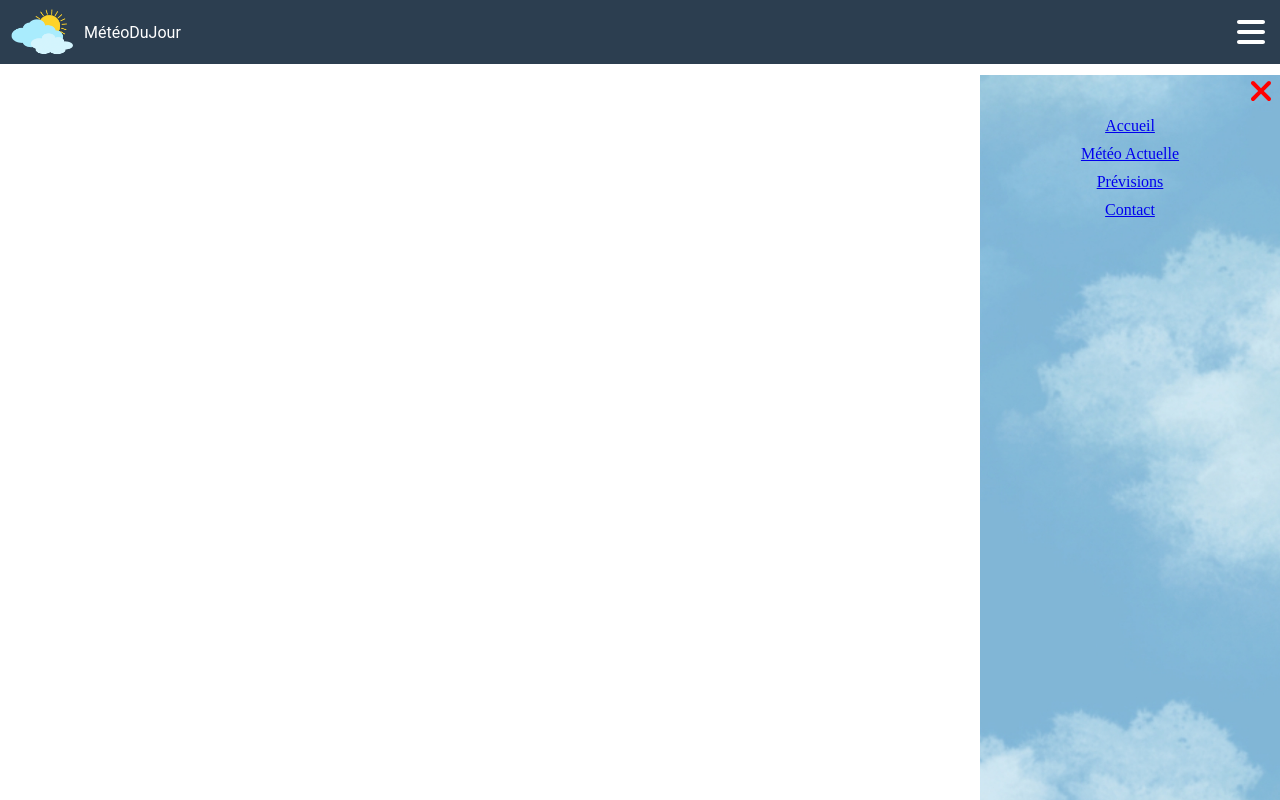
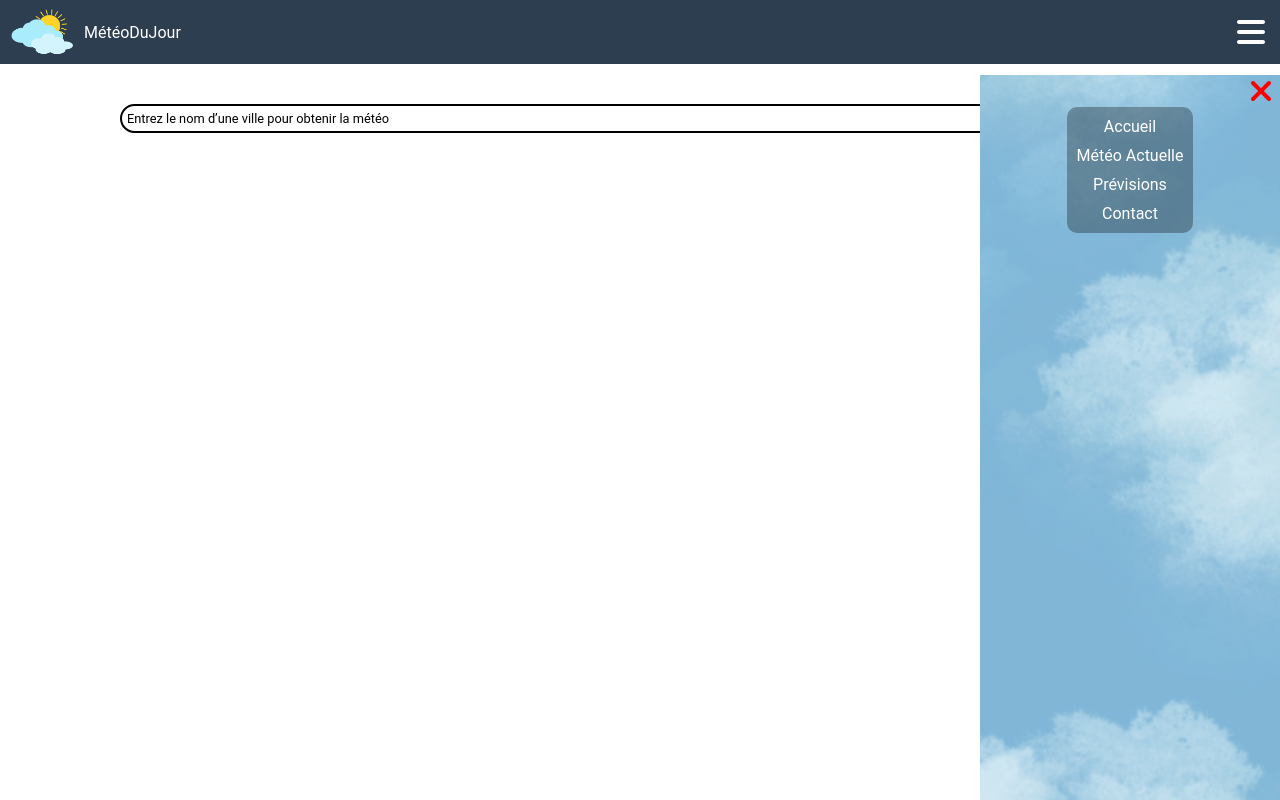
Before and after one commit to AurelienChetot/meteodujour, a React (Vite) app: page / in a window 1280 px wide. Both pictures are taken after a click on the element 722 px from the left and 32 px from the top of the page. Built offline with nearby package versions, Linux system fonts and the light colour scheme; a web font is replaced by a local one.

Commit message:
init: home

```diff
--- a/src/App.jsx
+++ b/src/App.jsx
@@ -1,9 +1,11 @@
 import { Outlet } from "react-router-dom";
+import Header from "./components/Header";
 import "./App.scss";
 
 function App() {
   return (
     <>
+      <Header />
       <Outlet />
     </>
   );
--- a/src/App.scss
+++ b/src/App.scss
@@ -1,6 +1,7 @@
 @use "./style/Variables.scss" as *;
 
 @import url(./style/Header.scss);
+@import url(./style/Home.scss);
 
 * {
   box-sizing: border-box;
--- a/src/components/Header.jsx
+++ b/src/components/Header.jsx
@@ -30,8 +30,7 @@ export default function Header() {
           <div className="close-icon" onClick={handleMenuToggle}>
             <FontAwesomeIcon icon={faTimes} size="2x" color="red" />
           </div>
-
-          {/* Liens du menu */}
+          <div className="menu-item-container">
             <a className="menu-item" href="/">
               Accueil
             </a>
@@ -44,6 +43,7 @@ export default function Header() {
             <a className="menu-item" href="/contact">
               Contact
             </a>
+          </div>
         </Menu>
       </div>
     </div>
--- a/src/pages/Home.jsx
+++ b/src/pages/Home.jsx
@@ -1,10 +1,18 @@
-import Header from "../components/Header";
+import { FontAwesomeIcon } from "@fortawesome/react-fontawesome";
+import { faSearch } from "@fortawesome/free-solid-svg-icons";
 
 function Home() {
   return (
-    <>
-      <Header />
-    </>
+    <div className="home-container">
+      <div className="input-container">
+        <input
+          type="text"
+          placeholder="Entrez le nom d’une ville pour obtenir la météo"
+          className="input-style"
+        />
+        <FontAwesomeIcon icon={faSearch} className="search-icon" />
+      </div>
+    </div>
   );
 }
 
--- a/src/style/Header.scss
+++ b/src/style/Header.scss
@@ -35,6 +35,7 @@
   .bm-overlay {
     display: none !important;
   }
+
   .bm-item-list {
     display: flex;
     align-items: center;
@@ -43,7 +44,6 @@
     background-size: cover;
     background-position: center;
     height: 100%;
-    gap: 10px;
   }
   .bm-menu-wrap {
     top: 74.55px;
@@ -54,4 +54,18 @@
     width: 100%;
     margin-right: 15px;
   }
+  .menu-item-container {
+    display: flex !important;
+    flex-direction: column;
+    align-items: center;
+    background-color: rgba(0, 0, 0, 0.3);
+    border-radius: 10px;
+    gap: 10px;
+    padding: 10px;
+  }
+  .menu-item {
+    text-decoration: none;
+    color: $text-color;
+    font-family: $font-text;
+  }
 }
--- /dev/null
+++ b/src/style/Home.scss
@@ -0,0 +1,21 @@
+@use "./Variables.scss" as *;
+
+.home-container {
+  margin-top: 40px;
+  .input-container {
+    display: flex;
+    justify-content: center;
+  }
+
+  .input-style {
+    width: 80%;
+    border: solid 2px black;
+    border-radius: 20px;
+    padding: 5px;
+    &::placeholder {
+      color: $text-color-black;
+      font-family: $font-text;
+      font-size: 0.8rem;
+    }
+  }
+}
--- a/src/style/Variables.scss
+++ b/src/style/Variables.scss
@@ -13,3 +13,4 @@ $background-color: #2c3e50;
 
 // Color Text
 $text-color: white;
+$text-color-black: black;
```
Lines whose indentation alone changed are shown as unchanged.
